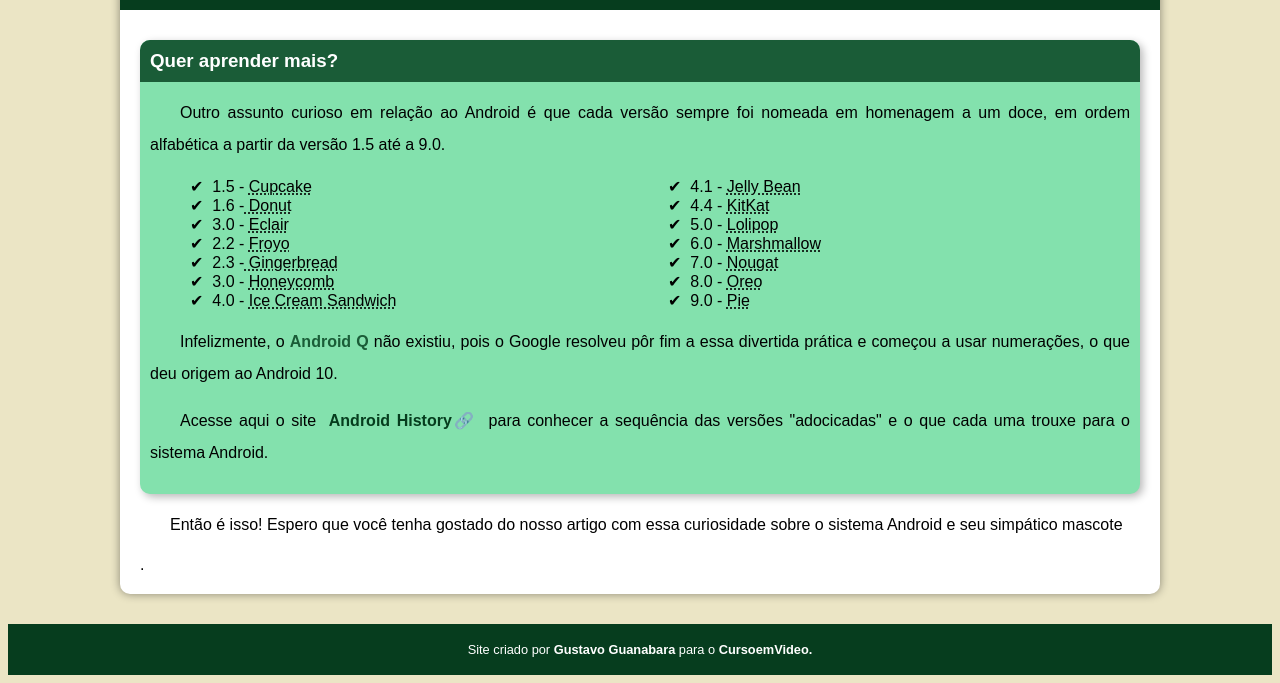
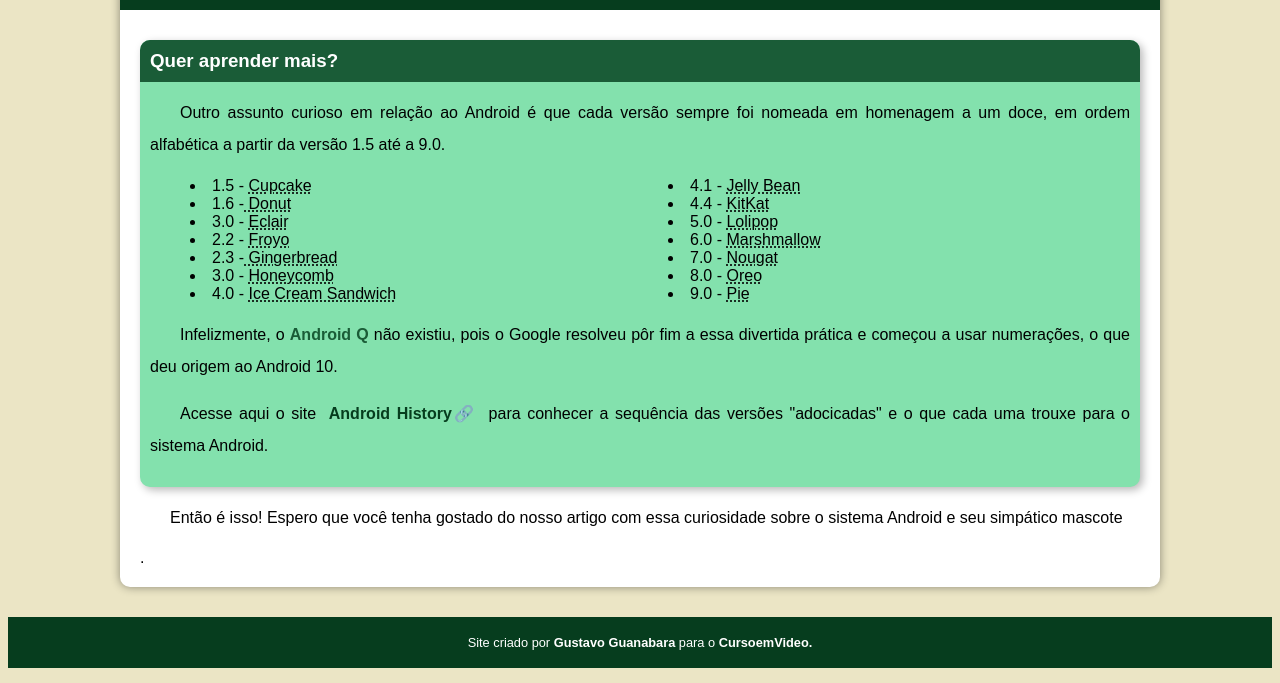
Before and after one commit to Edersonrferreira/Projeto-Android, a plain HTML site: page index.html in a window 1280 px wide. Shown: the part 2360-3043 px from the top of the page. Drawn offline with Linux system fonts and the light colour scheme.

Commit message:
tirando type da ul

```diff
--- a/estilo/style.css
+++ b/estilo/style.css
@@ -166,7 +166,7 @@
    border-radius: 10px 10px 0px 0px;
  }
  aside > ul{
-   list-style-type: '\2714\00A0\00A0';
+
    list-style-position: inside;
    columns: 2;
  }
```
